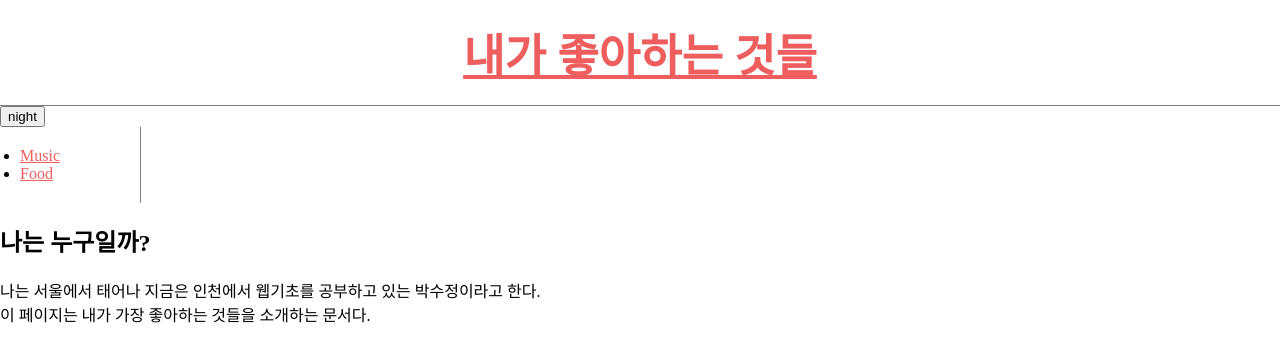
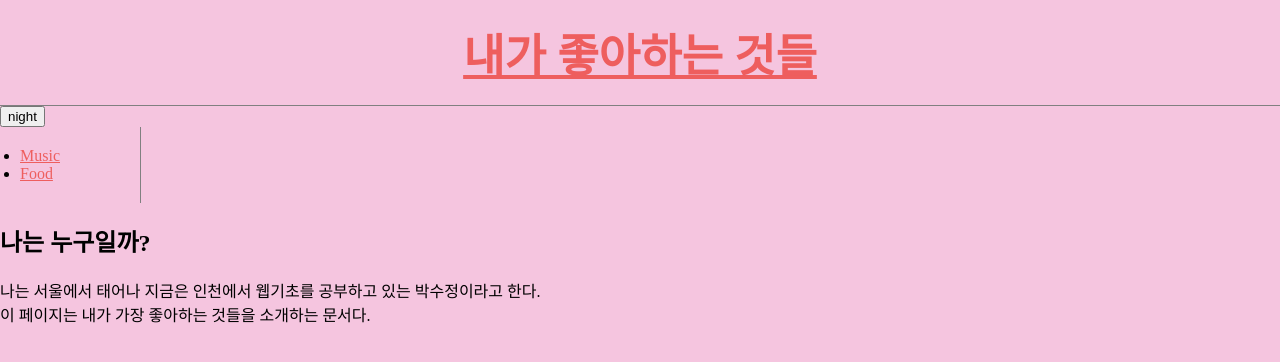
Before and after one commit to tnwjd1048/web2, a plain HTML site: page index.html in a window 1280 px wide. Drawn offline with Linux system fonts and the light colour scheme.

Commit message:
Update style.css

```diff
--- a/style.css
+++ b/style.css
@@ -1,5 +1,6 @@
 body{
     margin:0;
+    background-color: rgb(245, 197, 223);
   }
   a {
     color:rgb(238, 94, 94);
```
